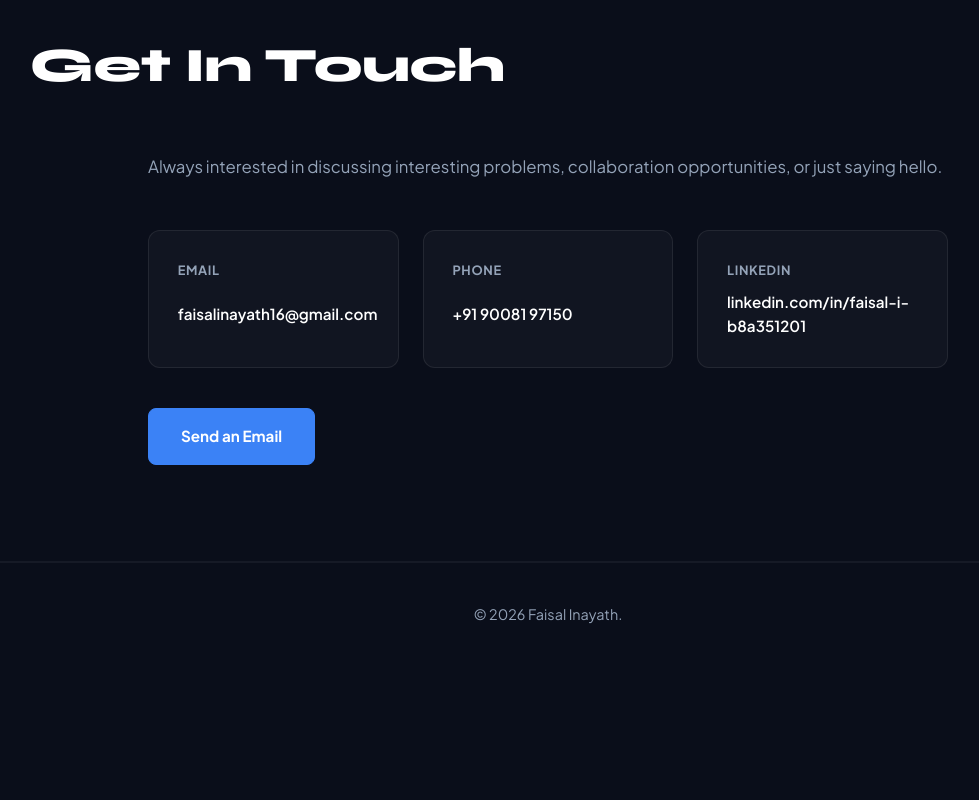
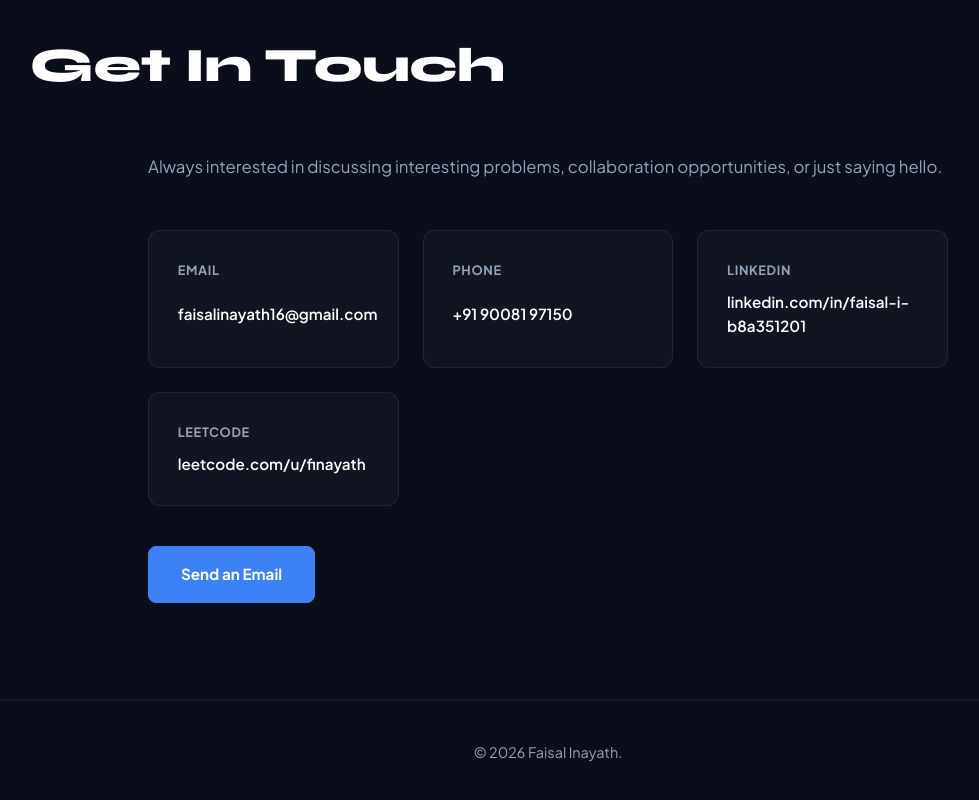
Before and after one commit to unlockcivil/faisal-portfolio, a React (Vite) app: page / in a window 1280 px wide. Shown: the part 6155-6955 px from the top of the page, without its empty margins (92-1071 px from the left). Before the commit the page ends 6821 px from the top, so only its background shows below. Built offline with nearby package versions, Linux system fonts and the light colour scheme.

Commit message:
enhancements

```diff
--- a/src/App.jsx
+++ b/src/App.jsx
@@ -8,6 +8,7 @@ const profile = {
   email: 'faisalinayath16@gmail.com',
   linkedin: 'https://www.linkedin.com/in/faisal-i-b8a351201/',
   github: 'https://github.com/unlockcivil',
+  leetcode: 'https://leetcode.com/u/finayath/',
 }
 
 const skillCards = [
@@ -376,6 +377,11 @@ function App() {
                 <a href={profile.linkedin} target="_blank" rel="noreferrer" className="contact-card">
                   <span className="contact-label">LinkedIn</span>
                   <span className="contact-value">linkedin.com/in/faisal-i-b8a351201</span>
+                </a>
+
+                <a href={profile.leetcode} target="_blank" rel="noreferrer" className="contact-card">
+                  <span className="contact-label">LeetCode</span>
+                  <span className="contact-value">leetcode.com/u/finayath</span>
                 </a>
               </div>
 
```
